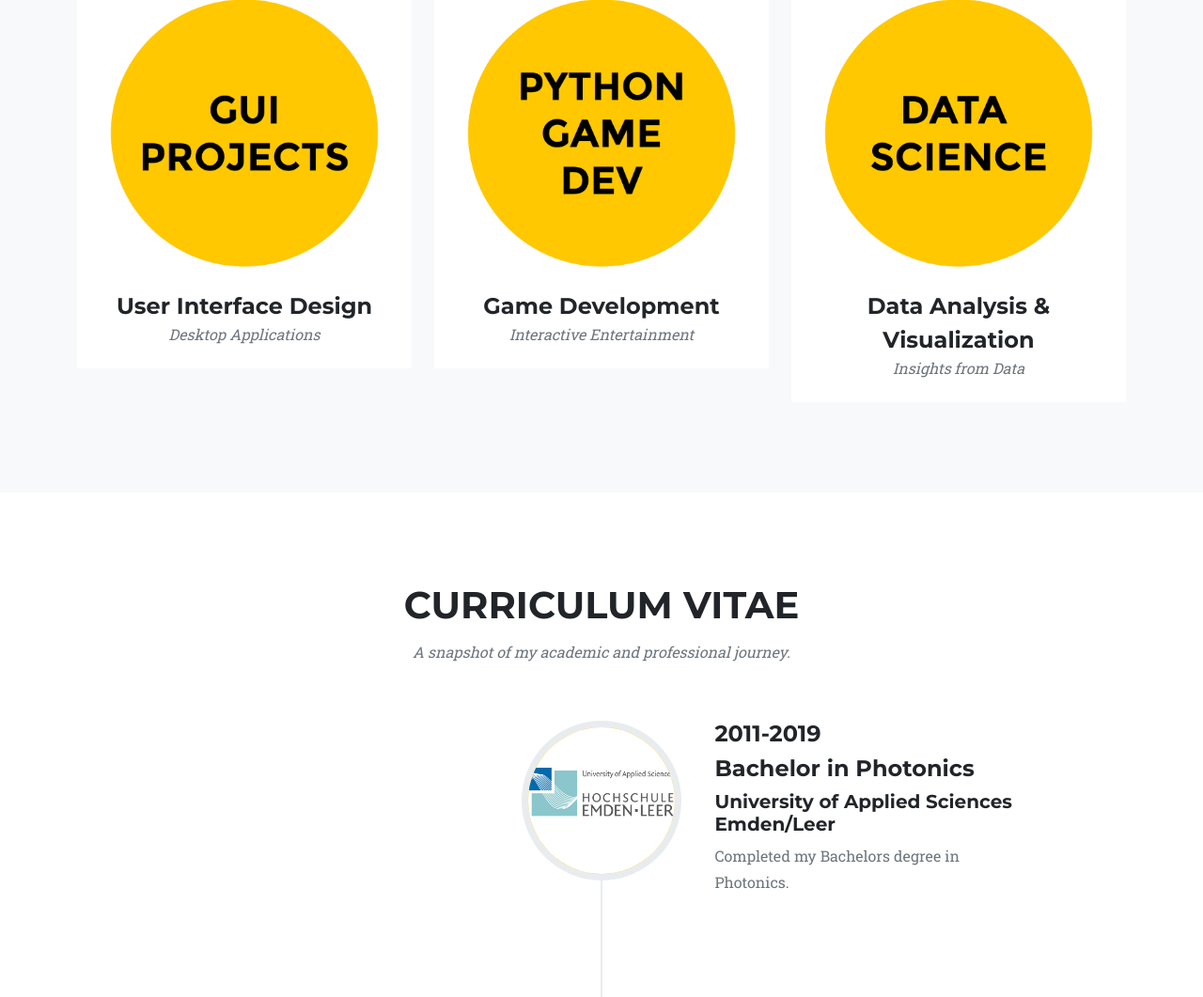
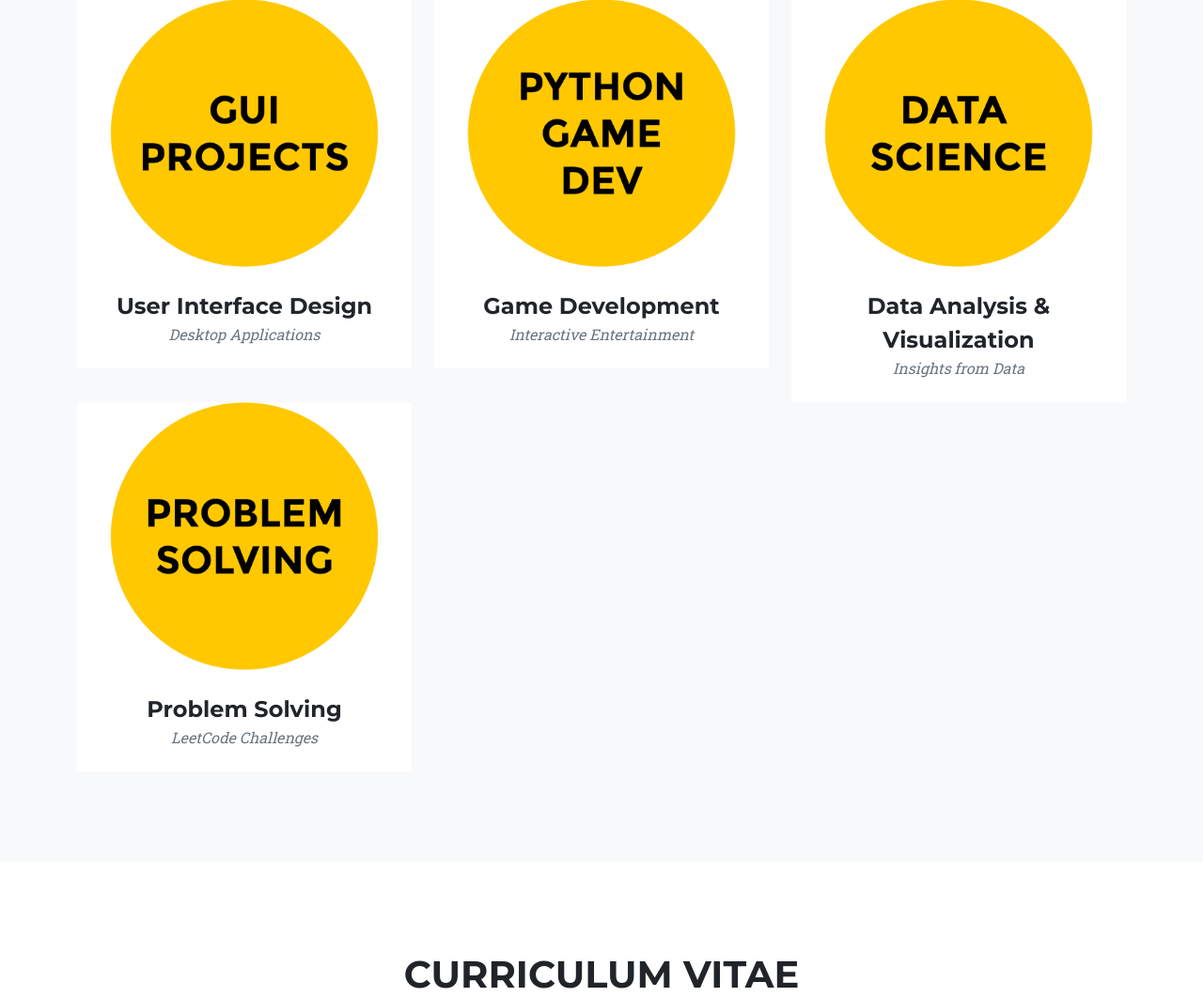
Before and after one commit to EikeHanel/Portfolio-Website, a Flask app: page / in a window 1280 px wide. Shown: the part 2410-3471 px from the top of the page at 94% size. Run offline with Flask 3, Linux system fonts and the light colour scheme; some libraries are stand-ins or nearby versions.

Commit message:
add problem solving section in the portfolio section

```diff
--- a/templates/index.html
+++ b/templates/index.html
@@ -216,6 +216,23 @@
                             <div class="portfolio-caption">
                                 <div class="portfolio-caption-heading">Data Analysis & Visualization</div>
                                 <div class="portfolio-caption-subheading text-muted">Insights from Data</div>
+                            </div>
+                        </div>
+                    </div>
+
+                    <!-- PROBLEM SOLVING -->
+
+                    <div class="col-lg-4 col-sm-6 mb-4 mb-lg-0 d-flex justify-content-center">
+                        <div class="portfolio-item">
+                            <a class="portfolio-link" data-bs-toggle="modal" href="#portfolioModal7">
+                                <div class="portfolio-hover">
+                                    <div class="portfolio-hover-content"><i class="fas fa-plus fa-3x"></i></div>
+                                </div>
+                                <img class="img-fluid" src="static/assets/img/portfolio/p_problem2.png" alt="Problem Solving" />
+                            </a>
+                            <div class="portfolio-caption">
+                                <div class="portfolio-caption-heading">Problem Solving</div>
+                                <div class="portfolio-caption-subheading text-muted">LeetCode Challenges</div>
                             </div>
                         </div>
                     </div>
@@ -796,6 +813,46 @@
             </div>
         </div>
 
+        <!-- Portfolio item 6 PROBLEM SOLVING-->
+
+        <div class="portfolio-modal modal fade" id="portfolioModal7" tabindex="-1" role="dialog" aria-hidden="true">
+            <div class="modal-dialog">
+                <div class="modal-content">
+                    <div class="close-modal" data-bs-dismiss="modal"><img src="static/assets/img/close-icon.svg" alt="Close modal" /></div>
+                    <div class="container">
+                        <div class="row justify-content-center">
+                            <div class="col-lg-8">
+                                <div class="modal-body">
+                                    <!-- Project details-->
+                                    <img class="img-fluid d-block mx-auto" src="static/assets/img/portfolio/p_header.jpg" alt="Rubiks Cube" />
+                                    <h2 class="text-uppercase">LeetCode</h2>
+                                    <p class="item-intro text-muted">Building Problem-Solving Expertise</p>
+                                    <p>
+                                        Engaging with a wide range of algorithmic problems on LeetCode to refine my
+                                        coding skills and deepen my understanding of data structures,
+                                        preparing for real-world challenges.
+                                    </p>
+                                    <ul class="list-inline">
+                                        <li>
+                                            <strong>Creator:</strong>
+                                            Eike Hanel
+                                        </li>
+                                        <li>
+                                            <strong>GitHub:</strong>
+                                            <a href="https://github.com/EikeHanel/LeetCode">Link</a>
+                                        </li>
+                                    </ul>
+                                    <button class="btn btn-primary btn-xl text-uppercase" data-bs-dismiss="modal" type="button">
+                                        <i class="fas fa-xmark me-1"></i>
+                                        Close
+                                    </button>
+                                </div>
+                            </div>
+                        </div>
+                    </div>
+                </div>
+            </div>
+        </div>
 
         <!-- Bootstrap core JS-->
 
```
Also changed, not shown: static/assets/img/portfolio/p_header.jpg (added), static/assets/img/portfolio/p_problem2.png (added).
